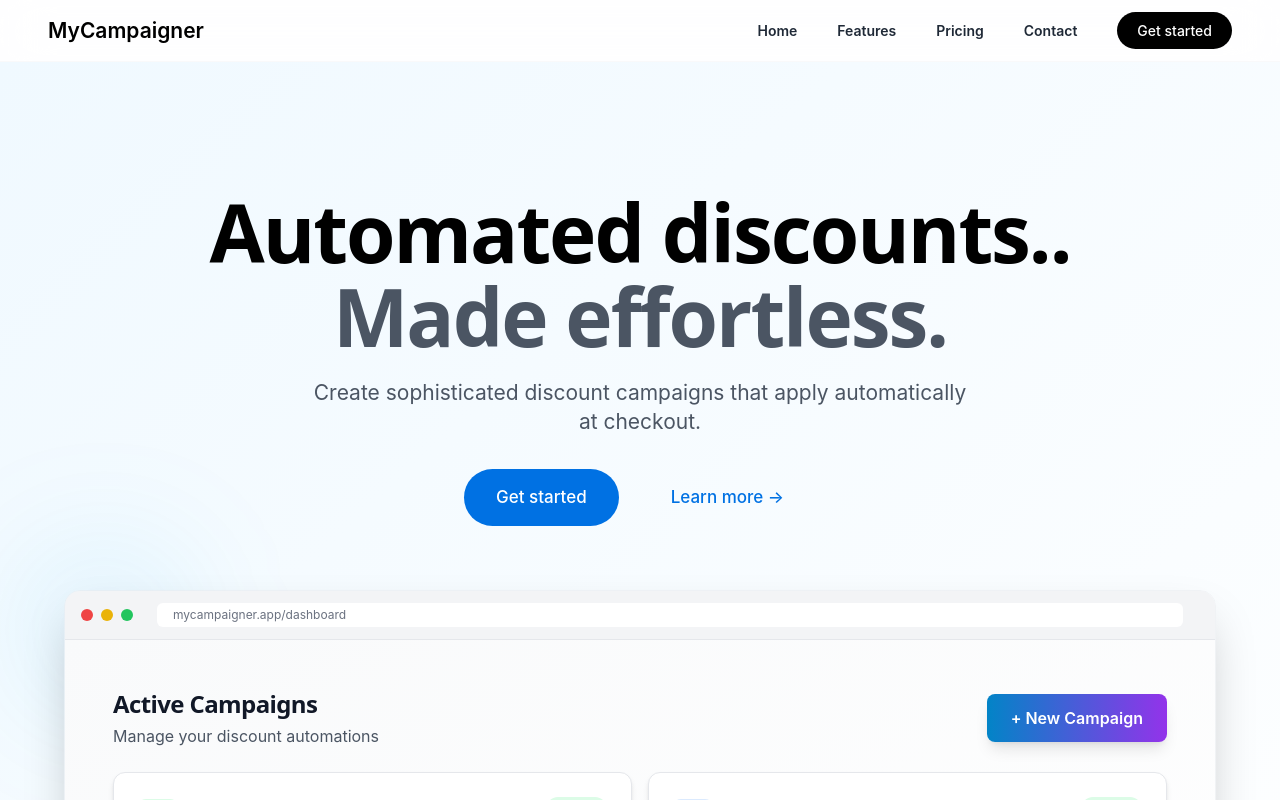
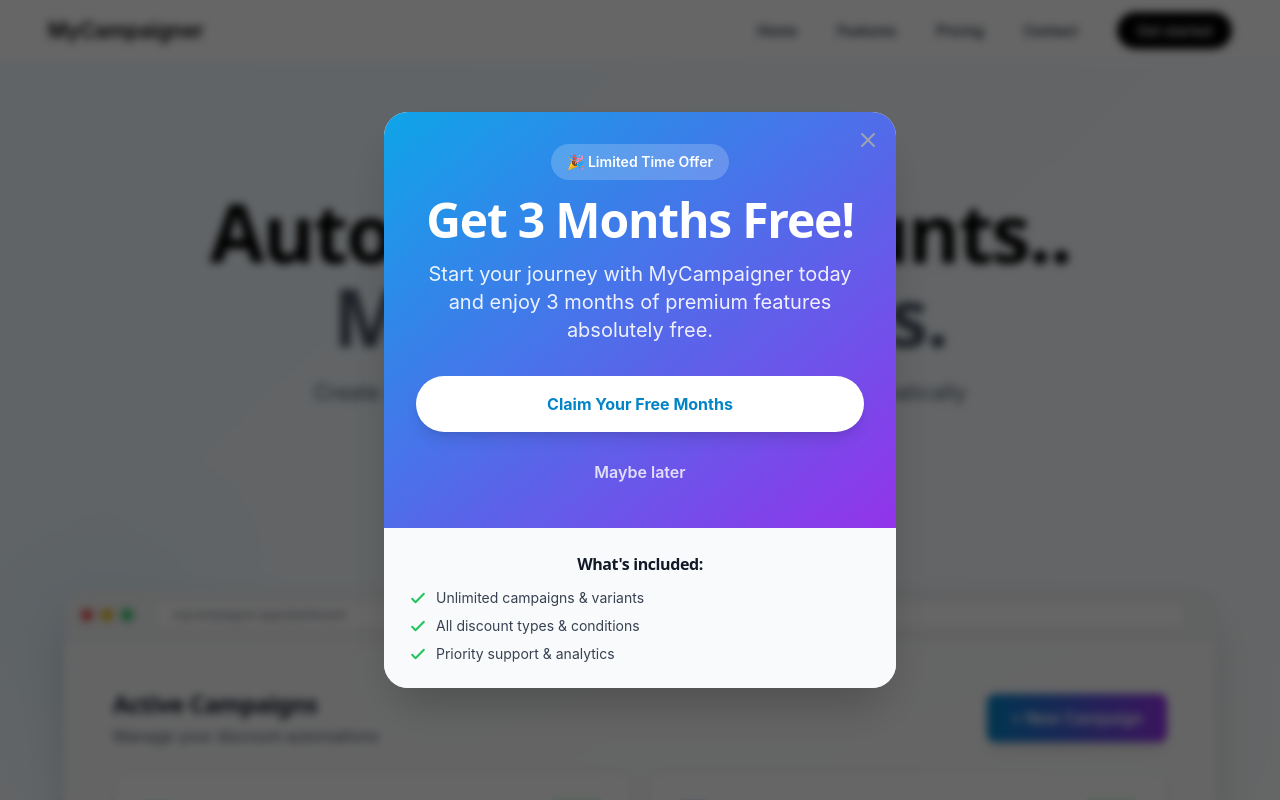
Before and after one commit to jnfbbr-sys/mycampaigner, a React (Vite) app: page / in a window 1280 px wide. Shown: the top 800 px of the page. Built offline with nearby package versions, Linux system fonts and the light colour scheme; a web font is replaced by a local one.

Commit message:
added popup

```diff
--- a/src/pages/Home.tsx
+++ b/src/pages/Home.tsx
@@ -1,12 +1,25 @@
 import { Link } from "react-router-dom";
 import { motion } from "framer-motion";
-import { useState } from "react";
+import { useState, useEffect } from "react";
 
 const Home = () => {
   const [billingCycle, setBillingCycle] = useState<"monthly" | "yearly">(
     "monthly"
   );
   const [showToast, setShowToast] = useState(false);
+  const [showModal, setShowModal] = useState(false);
+
+  // Show modal when component mounts
+  useEffect(() => {
+    const hasSeenModal = sessionStorage.getItem("hasSeenPromoModal");
+    if (!hasSeenModal) {
+      const timer = setTimeout(() => {
+        setShowModal(true);
+        sessionStorage.setItem("hasSeenPromoModal", "true");
+      }, 1000); // Show after 1 second
+      return () => clearTimeout(timer);
+    }
+  }, []);
 
   const plans = [
     {
@@ -72,6 +85,102 @@
 
   return (
     <div>
+      {/* Promotional Modal */}
+      {showModal && (
+        <div className="fixed inset-0 z-50 flex items-center justify-center p-4 bg-black/60 backdrop-blur-sm">
+          <motion.div
+            initial={{ opacity: 0, scale: 0.9 }}
+            animate={{ opacity: 1, scale: 1 }}
+            className="relative bg-white rounded-3xl shadow-2xl max-w-lg w-full overflow-hidden"
+          >
+            {/* Close button */}
+            <button
+              onClick={() => setShowModal(false)}
+              className="absolute top-4 right-4 text-gray-400 hover:text-gray-600 transition-colors z-10"
+            >
+              <svg
+                className="w-6 h-6"
+                fill="none"
+                strokeLinecap="round"
+                strokeLinejoin="round"
+                strokeWidth="2"
+                viewBox="0 0 24 24"
+                stroke="currentColor"
+              >
+                <path d="M6 18L18 6M6 6l12 12" />
+              </svg>
+            </button>
+
+            {/* Modal content */}
+            <div className="relative">
+              {/* Background gradient */}
+              <div className="absolute inset-0 bg-gradient-to-br from-primary-500 to-purple-600"></div>
+
+              {/* Content */}
+              <div className="relative p-8 text-center text-white">
+                <div className="mb-4">
+                  <span className="inline-block px-4 py-2 bg-white/20 backdrop-blur-sm rounded-full text-sm font-semibold">
+                    🎉 Limited Time Offer
+                  </span>
+                </div>
+
+                <h2 className="text-4xl md:text-5xl font-bold mb-4">
+                  Get 3 Months Free!
+                </h2>
+
+                <p className="text-xl mb-8 text-white/90">
+                  Start your journey with MyCampaigner today and enjoy 3 months of premium features absolutely free.
+                </p>
+
+                <div className="space-y-4">
+                  <a
+                    href="https://apps.shopify.com"
+                    className="block w-full py-4 px-6 bg-white text-primary-600 font-bold rounded-full hover:bg-gray-50 transition-all duration-200 shadow-lg hover:shadow-xl"
+                    target="_blank"
+                    rel="noopener noreferrer"
+                    onClick={() => setShowModal(false)}
+                  >
+                    Claim Your Free Months
+                  </a>
+
+                  <button
+                    onClick={() => setShowModal(false)}
+                    className="block w-full py-3 px-6 text-white/80 hover:text-white font-semibold transition-colors"
+                  >
+                    Maybe later
+                  </button>
+                </div>
+              </div>
+            </div>
+
+            {/* Features list */}
+            <div className="bg-gray-50 p-6">
+              <h3 className="font-semibold text-gray-900 mb-3 text-center">What's included:</h3>
+              <ul className="space-y-2 text-sm text-gray-700">
+                <li className="flex items-center">
+                  <svg className="w-5 h-5 mr-2 text-green-500 flex-shrink-0" fill="none" strokeLinecap="round" strokeLinejoin="round" strokeWidth="2.5" viewBox="0 0 24 24" stroke="currentColor">
+                    <path d="M5 13l4 4L19 7" />
+                  </svg>
+                  Unlimited campaigns & variants
+                </li>
+                <li className="flex items-center">
+                  <svg className="w-5 h-5 mr-2 text-green-500 flex-shrink-0" fill="none" strokeLinecap="round" strokeLinejoin="round" strokeWidth="2.5" viewBox="0 0 24 24" stroke="currentColor">
+                    <path d="M5 13l4 4L19 7" />
+                  </svg>
+                  All discount types & conditions
+                </li>
+                <li className="flex items-center">
+                  <svg className="w-5 h-5 mr-2 text-green-500 flex-shrink-0" fill="none" strokeLinecap="round" strokeLinejoin="round" strokeWidth="2.5" viewBox="0 0 24 24" stroke="currentColor">
+                    <path d="M5 13l4 4L19 7" />
+                  </svg>
+                  Priority support & analytics
+                </li>
+              </ul>
+            </div>
+          </motion.div>
+        </div>
+      )}
+
       {/* Hero Section */}
       <section className="relative bg-gradient-to-br from-primary-50 to-white py-20 md:py-32 overflow-hidden">
         {/* Background Pattern */}
```
